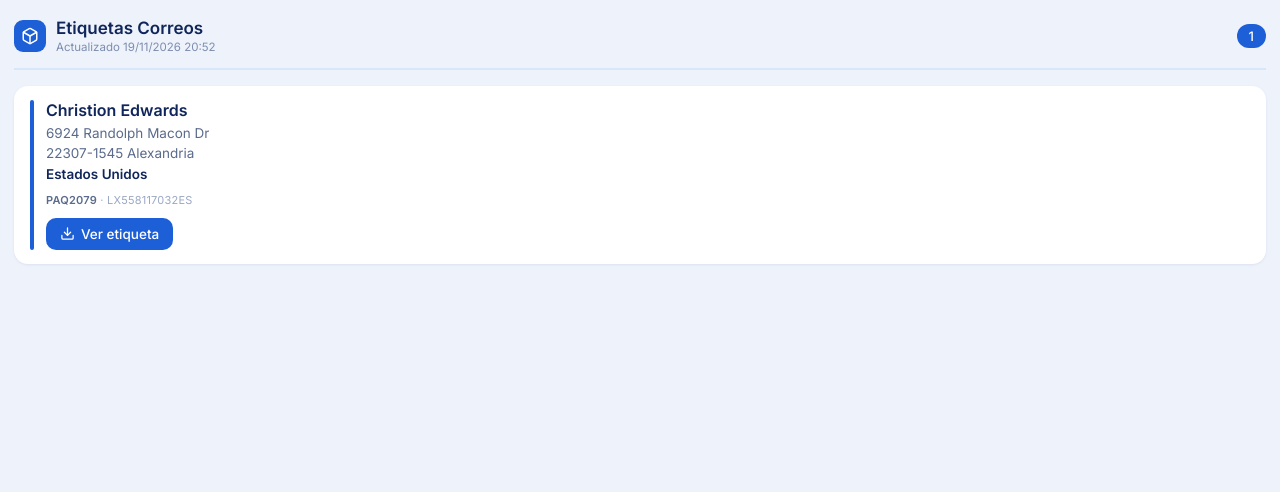
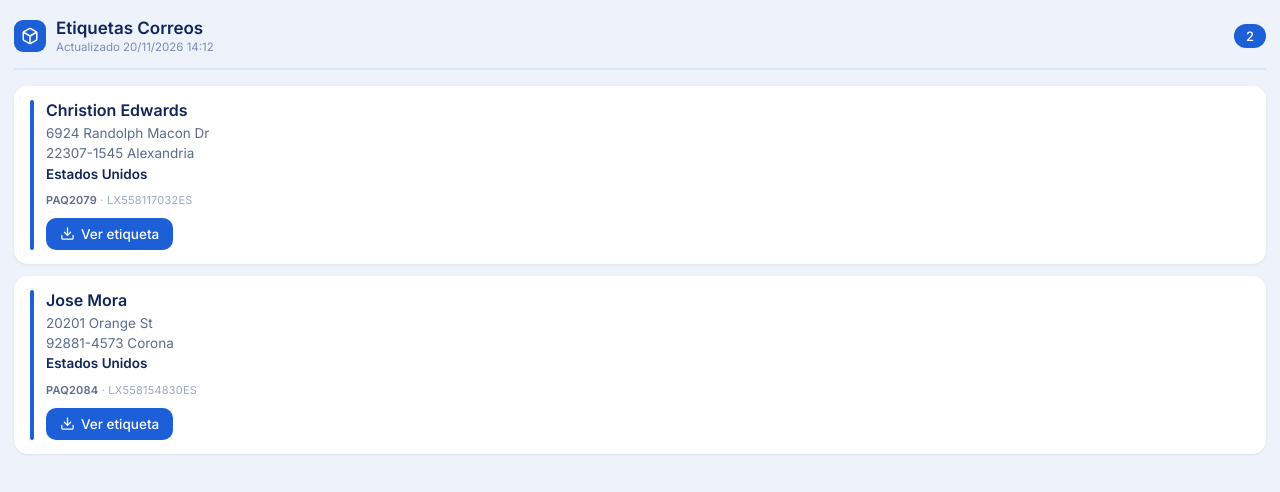
Before and after one commit to Clickgal/etiquetas-correos, a plain HTML site: page index.html in a window 1280 px wide. Drawn offline with Linux system fonts and the light colour scheme.

Commit message:
Actualizar panel de etiquetas

```diff
--- a/index.html
+++ b/index.html
@@ -40,9 +40,9 @@
     <div class="icono-cabecera">
       <svg viewBox="0 0 24 24" fill="none" stroke-width="2" stroke-linecap="round" stroke-linejoin="round"><path d="M21 8a2 2 0 0 0-1-1.73l-7-4a2 2 0 0 0-2 0l-7 4A2 2 0 0 0 3 8v8a2 2 0 0 0 1 1.73l7 4a2 2 0 0 0 2 0l7-4A2 2 0 0 0 21 16Z"/><path d="m3.3 7 8.7 5 8.7-5"/><path d="M12 22V12"/></svg>
     </div>
-    <div><p class="titulo">Etiquetas Correos</p><div class="actualizado">Actualizado 19/11/2026 20:52</div></div>
+    <div><p class="titulo">Etiquetas Correos</p><div class="actualizado">Actualizado 20/11/2026 14:12</div></div>
   </div>
-  <span class="contador">1</span>
+  <span class="contador">2</span>
 </div>
 <div class="tarjeta">
   <div class="franja"></div>
@@ -57,5 +57,18 @@
   </div>
 </div>
 
+<div class="tarjeta">
+  <div class="franja"></div>
+  <div class="contenido-tarjeta">
+    <div class="nombre">Jose Mora</div>
+    <div class="direccion">20201 Orange St<br>92881-4573 Corona<br><strong>Estados Unidos</strong></div>
+    <div class="tracking"><b>PAQ2084</b> · LX558154830ES</div>
+    <a class="boton" href="labels/LX558154830ES.pdf?v=bfa2b677" target="_blank">
+      <svg viewBox="0 0 24 24" fill="none" stroke-width="2" stroke-linecap="round" stroke-linejoin="round"><path d="M21 15v4a2 2 0 0 1-2 2H5a2 2 0 0 1-2-2v-4"/><polyline points="7 10 12 15 17 10"/><line x1="12" y1="15" x2="12" y2="3"/></svg>
+      Ver etiqueta
+    </a>
+  </div>
+</div>
+
 </body>
 </html>
```
Also changed, not shown: 1 other file.
